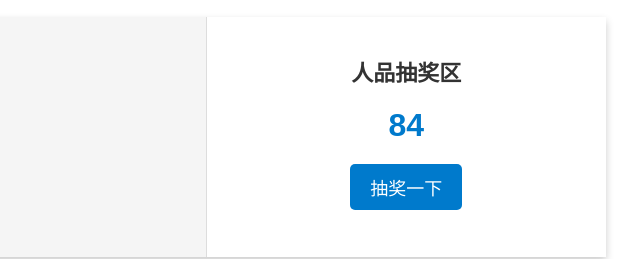
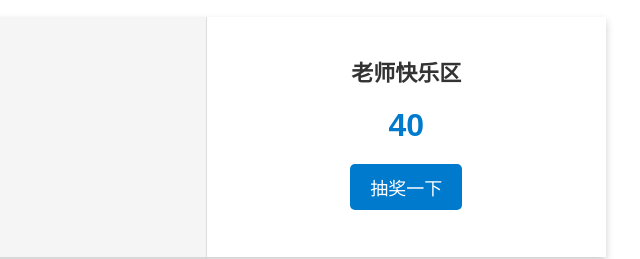
Before and after one commit to 6gdfg/testhtml, a plain HTML site: page index.html in a window 1280 px wide. Both pictures are taken after a click on the button "抽奖一下". Shown: the part 299-558 px from the top of the page, 434-1074 px from the left. Drawn offline with Linux system fonts and the light colour scheme.

Commit message:
Update index.html

```diff
--- a/index.html
+++ b/index.html
@@ -115,7 +115,7 @@
 
     <!-- 右边半区：人品抽奖 -->
     <div class="right-section">
-        <h2>人品抽奖区</h2>
+        <h2>老师快乐区</h2>
         <div class="random-number" id="randomNumber">--</div>
         <button class="btn" onclick="generateRandomNumber()">抽奖一下</button>
     </div>
@@ -124,8 +124,8 @@
 <!-- JavaScript部分 -->
 <script>
     function generateRandomNumber() {
-        // 生成0到100之间的随机整数
-        const randomNumber = Math.floor(Math.random() * 101);
+        // 生成0到48之间的随机整数
+        const randomNumber = Math.floor(Math.random() * 49);
         // 显示在页面上
         document.getElementById('randomNumber').innerText = randomNumber;
     }
```
